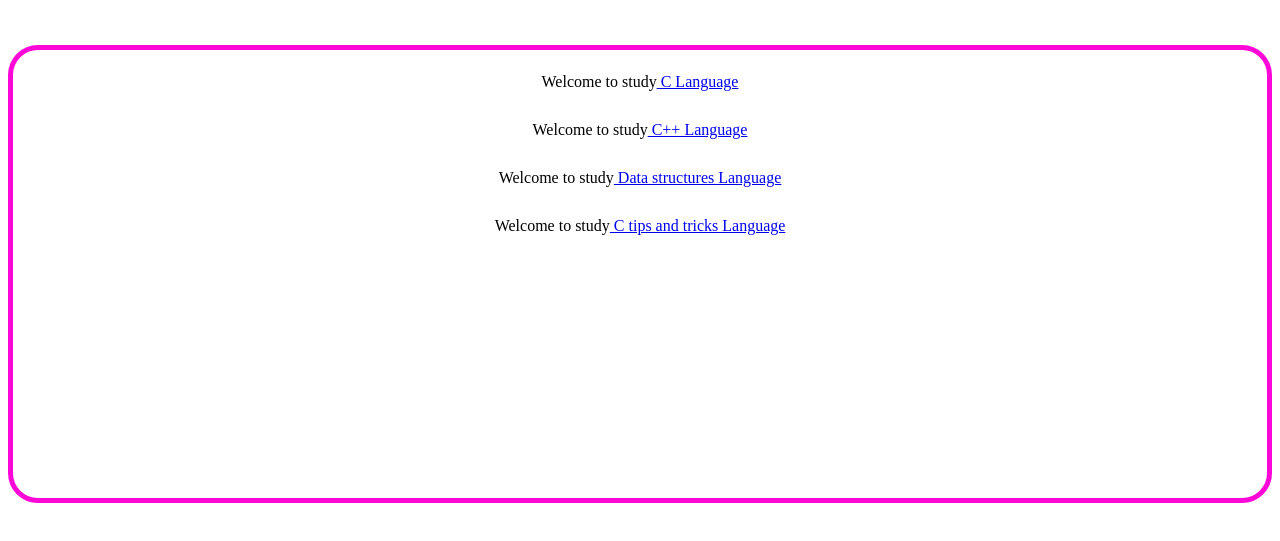
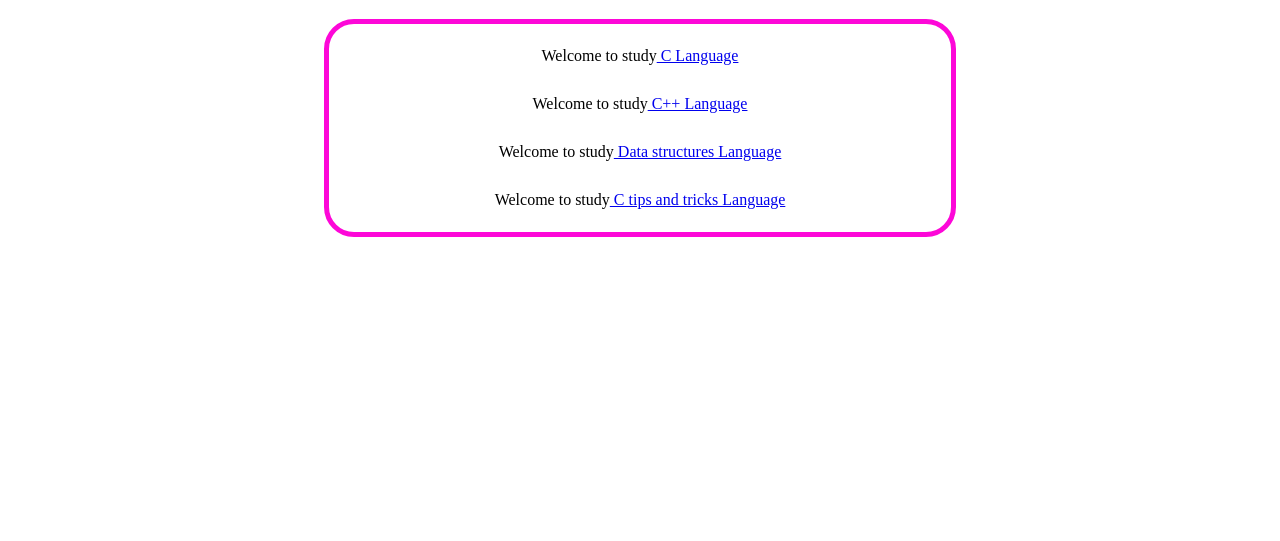
Before and after one commit to mareesk/public, a plain HTML site: page index.html in a window 1280 px wide. Shown: the part 69-610 px from the top of the page. Drawn offline with Linux system fonts and the light colour scheme.

Commit message:
changed div style

```diff
--- a/index.html
+++ b/index.html
@@ -18,8 +18,8 @@
         border: 5px solid #fd07d8;
         box-sizing: border-box;
         border-radius: 30px;
-        padding-bottom: 15rem;
-        /* width:50%; */
+        width:50%;
+        margin: 0 auto;
       }
       p {
         line-height: 2rem;
```
